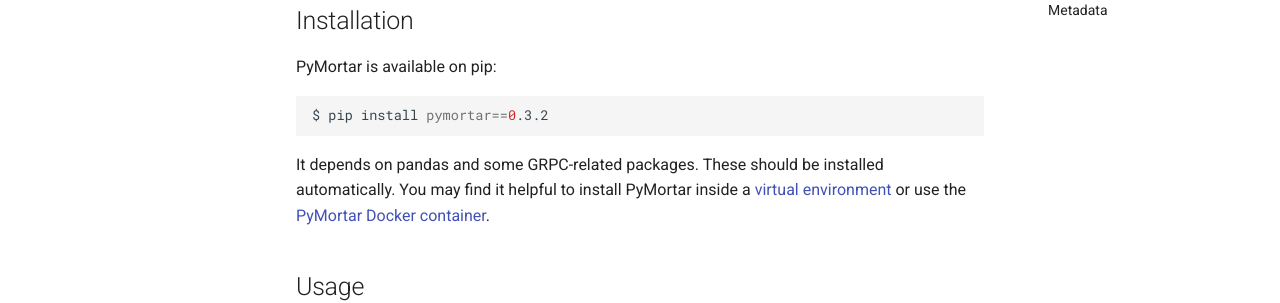
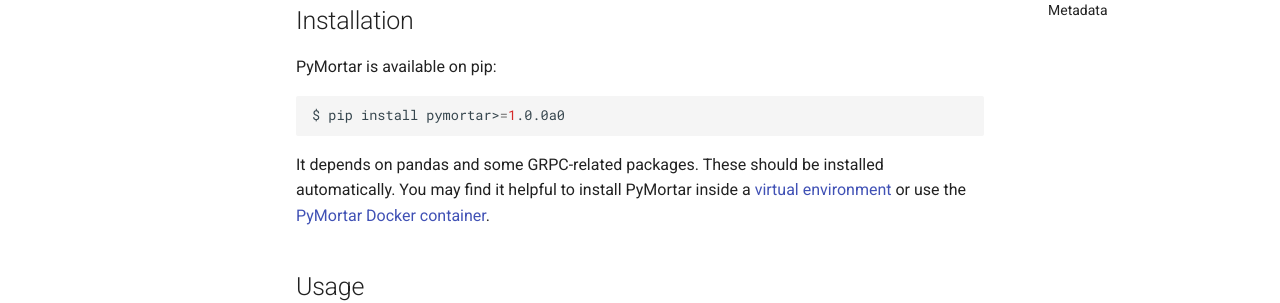
Before and after one commit to SoftwareDefinedBuildings/mortar, an MkDocs documentation site: the page built from docs/pymortar.md, in a window 1280 px wide and 900 px high. Shown: the part 370-673 px from the top of the window. Built offline with MkDocs 1.6.1 and Material for MkDocs 9.7.7, drawn with Linux system fonts in a browser that asks for light colours.

Commit message:
update references to pymortar version

````diff
--- a/docs/pymortar.md
+++ b/docs/pymortar.md
@@ -9,7 +9,7 @@
 PyMortar is available on pip:
 
 ```bash
-$ pip install pymortar==0.3.2
+$ pip install pymortar>=1.0.0a0
 ```
 
 It depends on pandas and some GRPC-related packages. These should be installed automatically. You may find it helpful to install PyMortar inside a [virtual environment](https://docs.python.org/3/library/venv.html) or use the [PyMortar Docker container](quick-start.md).
````
Also changed, not shown: 1 other file.
